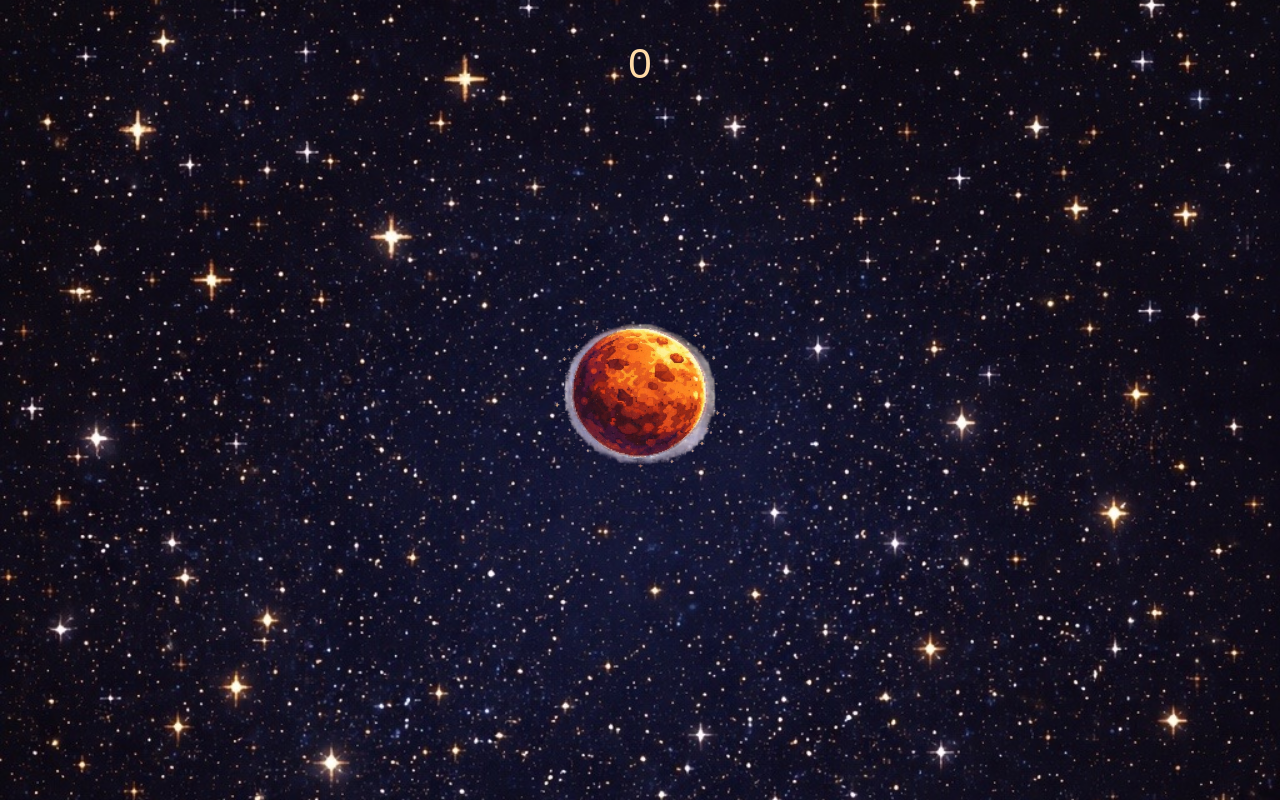
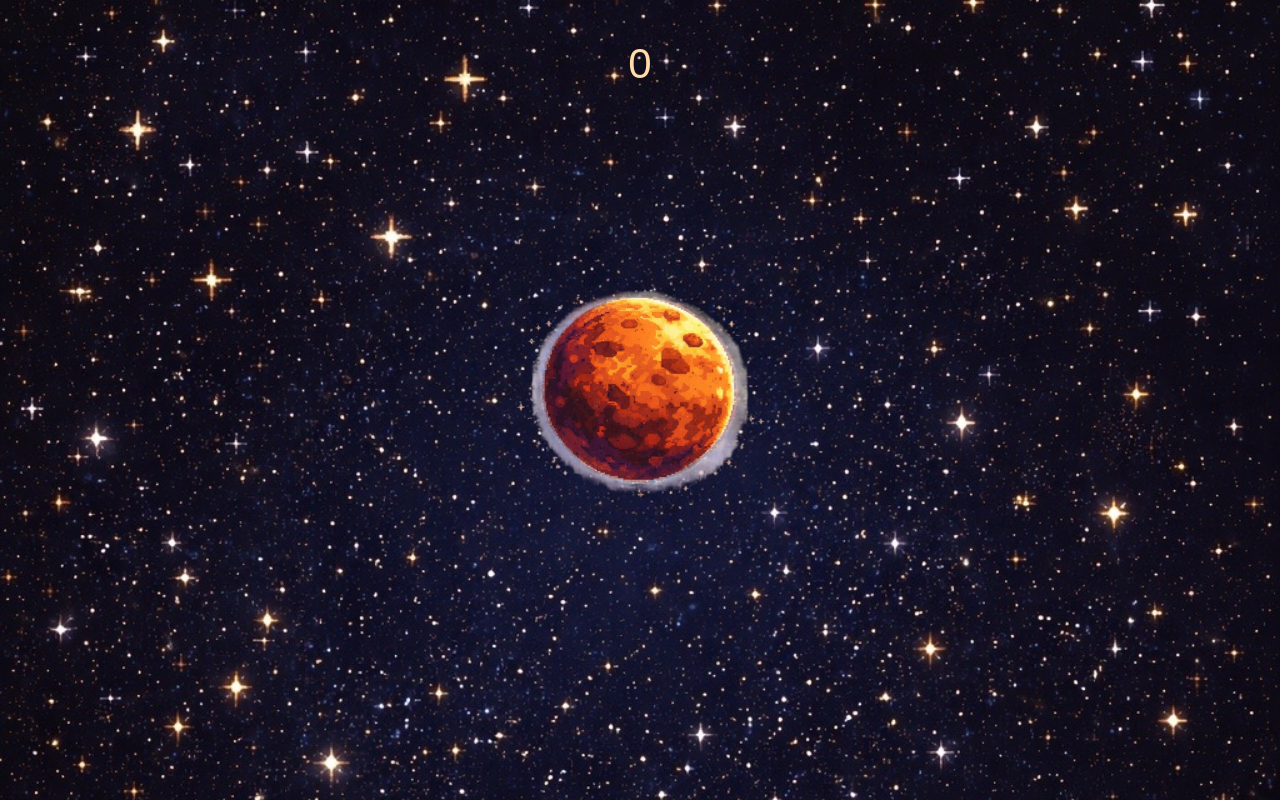
Before and after one commit to Bestol04/1111, a plain HTML site: page index.html in a window 1280 px wide. Drawn offline with Linux system fonts and the light colour scheme.

Commit message:
Update style.css1

```diff
--- a/style.css
+++ b/style.css
@@ -85,7 +85,7 @@ body {
 }
 
 .planet-button img {
-  width: 230px;
+  width: 330px;
   height: auto;
   display: block;
 }
```
